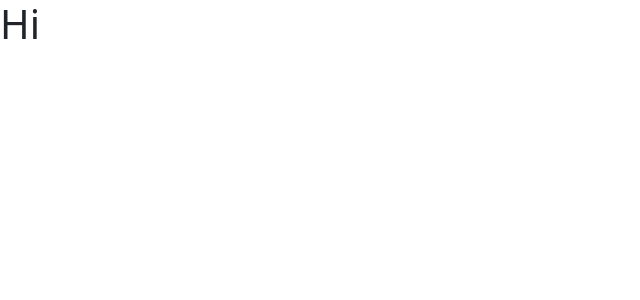
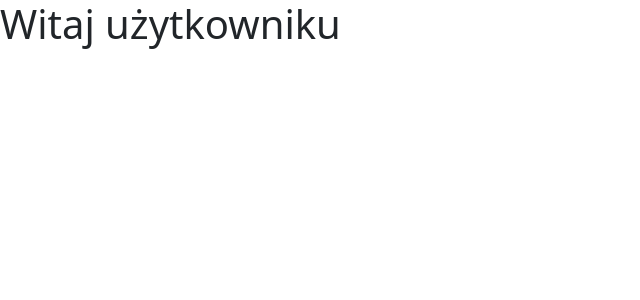
Before and after one commit to Kinderua/wirtualny-przewodnik-miastowy, a Next.js app: page / in a window 1280 px wide. Shown: the top 300 px of the page, without its empty margins (0-640 px from the left). Built offline with nearby package versions, Linux system fonts and the light colour scheme.

Commit message:
dadasfsef

```diff
--- a/app/components/Header.tsx
+++ b/app/components/Header.tsx
@@ -1,6 +1,8 @@
 const Header = () => {
   return (<>
-    <h1>Hi</h1>
+    <div className="justify-center align-middle">
+      <h1>Witaj użytkowniku</h1>
+    </div>
   </>)
 }
 
--- a/app/layout.tsx
+++ b/app/layout.tsx
@@ -1,5 +1,6 @@
 import type { Metadata } from "next";
 import 'bootstrap/dist/css/bootstrap.css';
+import 'tailwindcss'
 
 export const metadata: Metadata = {
   title: "Create Next App",
```
